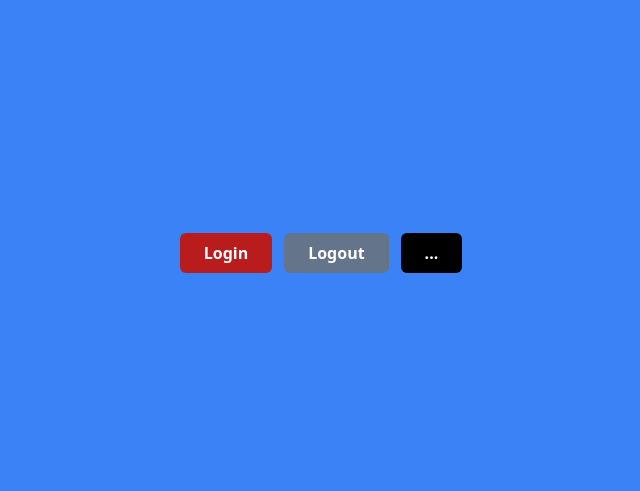
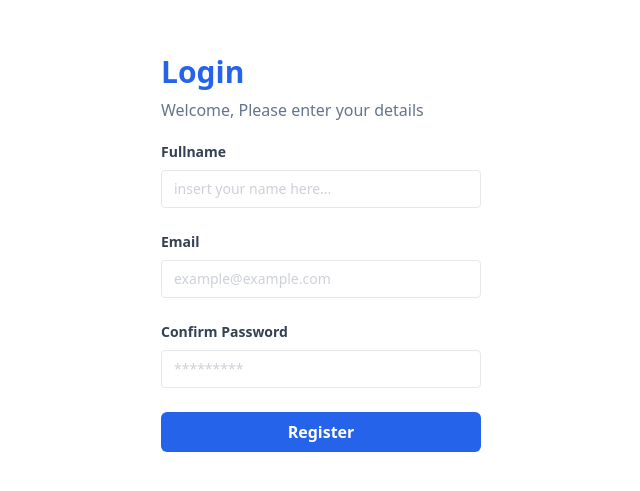
Before and after one commit to MuhZaidanRamdhan/belajar-react, a React (Vite) app: page /login in a window 1280 px wide. Shown: the part 147-638 px from the top of the page, without its empty margins (319-959 px from the left). Built offline with nearby package versions, Linux system fonts and the light colour scheme.

Commit message:
atomic design(2)

```diff
--- a/src/App.jsx
+++ b/src/App.jsx
@@ -1,14 +1,12 @@
 import React from "react";
-import Button from "./components/Elements/Button";
+import LoginPage from "./pages/Login";
+import RegisterPage from "./pages/Register";
 
 function App() {
   return (
-    <div className="flex justify-center items-center min-h-screen bg-blue-500">
-      <div className="flex gap-x-3">
-        <Button variant="bg-red-700">Login</Button>
-        <Button variant="bg-slate-500">Logout</Button>
-        <Button></Button>
-      </div>
+    <div className="flex justify-center items-center min-h-screen">
+      {/* <LoginPage /> */}
+      <RegisterPage />
     </div>
   );
 }
--- a/src/components/Elements/Button/index.jsx
+++ b/src/components/Elements/Button/index.jsx
@@ -1,8 +1,8 @@
 const Button = (props) => {
-  const {children = "...", variant = 'bg-black'} = props;
+  const {children = "...", classname = 'bg-black'} = props;
   return (
     <button
-      className={`h-10 px-6 font-semibold rounded-md ${variant} text-white`}
+      className={`h-10 px-6 font-semibold rounded-md ${classname} text-white`}
       type="submit"
     >
       {children}
--- a/src/components/Elements/Input/Input.jsx
+++ b/src/components/Elements/Input/Input.jsx
@@ -0,0 +1,11 @@
+function Input({ type = "text", placeholder = "example"}) {
+  return (
+    <input
+      type={type}
+      className="text-sm border rounded w-full py-2 px-3 text-slate-700 placeholder:opacity-50"
+      placeholder={placeholder}
+    />
+  );
+}
+
+export default Input;
--- a/src/components/Elements/Input/Label.jsx
+++ b/src/components/Elements/Input/Label.jsx
@@ -0,0 +1,12 @@
+function Label({children, htmlFor}) {
+  return (
+    <label
+      htmlFor={htmlFor}
+      className="block text-slate-700 text-sm font-bold mb-2"
+    >
+      {children}
+    </label>
+  );
+}
+
+export default Label;
--- a/src/components/Elements/Input/index.jsx
+++ b/src/components/Elements/Input/index.jsx
@@ -0,0 +1,13 @@
+import Input from "./Input";
+import Label from "./label";
+
+const InputForm = ({ name, label, type, placeholder }) => {
+  return (
+    <div className="mb-6">
+      <Label htmlFor={name}>{label}</Label>
+      <Input type={type} placeholder={placeholder} />
+    </div>
+  );
+};
+
+export default InputForm;
--- /dev/null
+++ b/src/components/Fragments/FormLogin.jsx
@@ -0,0 +1,25 @@
+import React from 'react'
+import InputForm from '../Elements/Input'
+import Button from '../Elements/Button'
+
+function FormLogin() {
+  return (
+    <form action="">
+    <InputForm
+      label="Email"
+      type="email"
+      placeholder="example@example.com"
+      name="email"
+    />
+    <InputForm
+      label="Password"
+      type="password"
+      placeholder="*********"
+      name="password"
+    />
+    <Button classname="bg-blue-600 w-full">Login</Button>
+  </form>
+  )
+}
+
+export default FormLogin
--- /dev/null
+++ b/src/components/Fragments/FormRegister.jsx
@@ -0,0 +1,31 @@
+import React from 'react'
+import InputForm from '../Elements/Input'
+import Button from '../Elements/Button'
+
+function FormRegister() {
+  return (
+    <form action="">
+    <InputForm
+      label="Fullname"
+      type="text"
+      placeholder="insert your name here..."
+      name="Fullname"
+    />
+    <InputForm
+      label="Email"
+      type="email"
+      placeholder="example@example.com"
+      name="Email"
+    />
+    <InputForm
+      label="Confirm Password"
+      type="password"
+      placeholder="*********"
+      name="Confirm Password"
+    />
+    <Button classname="bg-blue-600 w-full">Register</Button>
+  </form>
+  )
+}
+
+export default FormRegister
--- /dev/null
+++ b/src/components/Layouts/AuthLayouts.jsx
@@ -0,0 +1,15 @@
+import React from "react";
+
+function AuthLayouts({children, title}) {
+  return (
+    <div className="w-full max-w-xs">
+      <h1 className="text-3xl font-bold mb-2 text-blue-600">{title}</h1>
+      <p className="font-medium text-slate-500 mb-5">
+        Welcome, Please enter your details
+      </p>
+      {children}
+    </div>
+  );
+}
+
+export default AuthLayouts;
--- /dev/null
+++ b/src/pages/Login.jsx
@@ -0,0 +1,12 @@
+import FormLogin from "../components/Fragments/FormLogin";
+import AuthLayouts from "../components/Layouts/AuthLayouts";
+
+const LoginPage = () => {
+  return (
+    <AuthLayouts title="Login">
+      <FormLogin />
+    </AuthLayouts>
+  );
+};
+
+export default LoginPage;
--- /dev/null
+++ b/src/pages/Register.jsx
@@ -0,0 +1,12 @@
+import FormRegister from "../components/Fragments/FormRegister";
+import AuthLayouts from "../components/Layouts/AuthLayouts";
+
+const RegisterPage = () => {
+  return (
+    <AuthLayouts title="Login">
+      <FormRegister />
+    </AuthLayouts>
+  );
+};
+
+export default RegisterPage;
```
